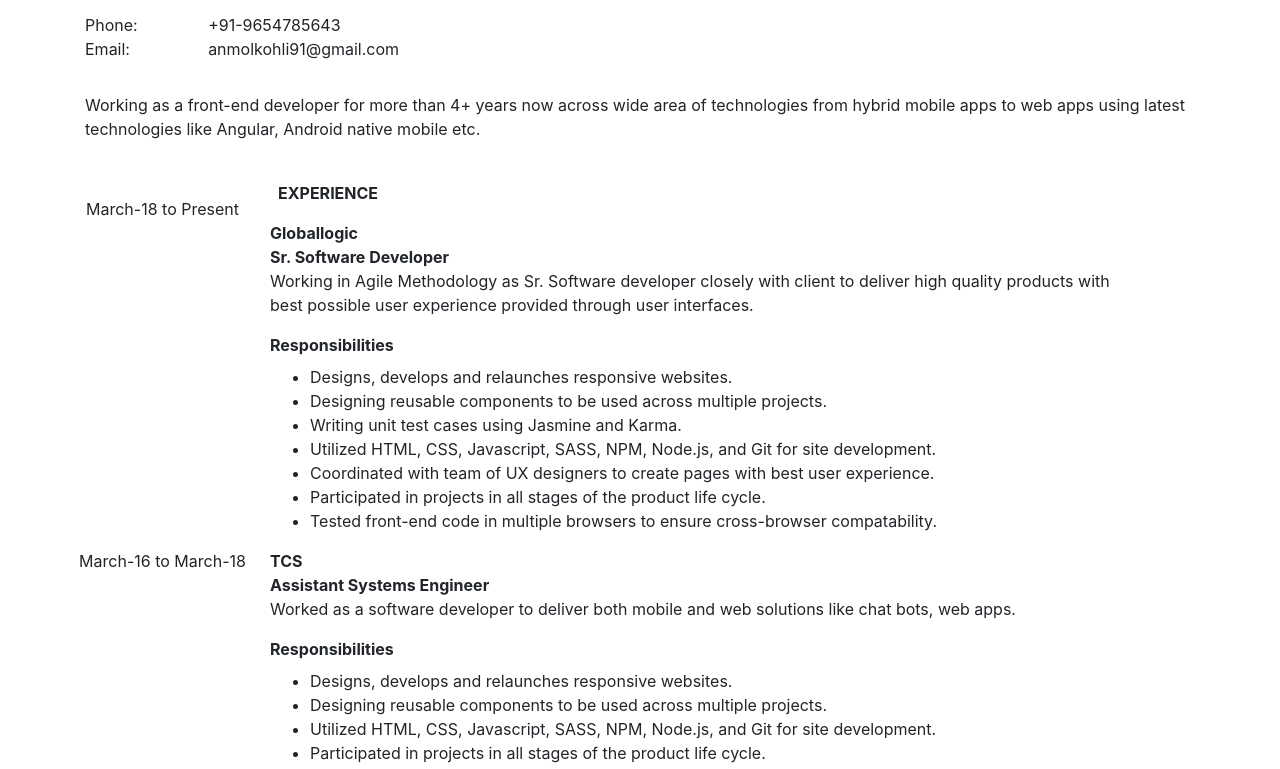
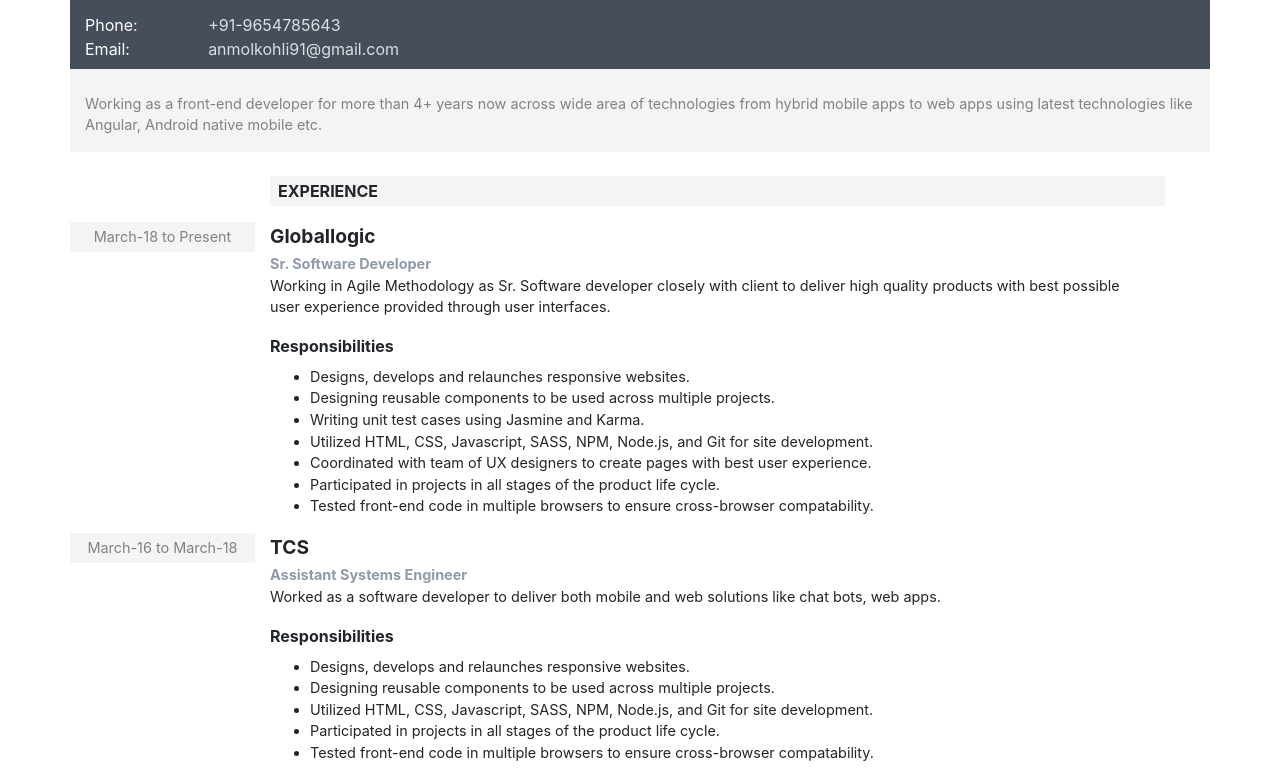
Before and after one commit to anmolk91/anmolk91.github.io, a plain HTML site: page index.html in a window 1280 px wide. Shown: the part 69-838 px from the top of the page. Drawn offline with nearby package versions, Linux system fonts and the light colour scheme.

Commit message:
Portfolio fix

```diff
--- a/index.html
+++ b/index.html
@@ -5,8 +5,8 @@
     <meta name="viewport" content="width=device-width, initial-scale=1">
 
     <link rel="stylesheet" href="https://stackpath.bootstrapcdn.com/bootstrap/4.3.1/css/bootstrap.min.css" integrity="sha384-ggOyR0iXCbMQv3Xipma34MD+dH/1fQ784/j6cY/iJTQUOhcWr7x9JvoRxT2MZw1T" crossorigin="anonymous">
-    <link rel="stylesheet" href="./resume.styles.css">
-    <title>Hire <Your Name Here></title>
+    <link rel="stylesheet" href="./index.css">
+    <title>Anmol Kohli</title>
     <meta name="description" content="Hire Anmol Kohli">
     <meta name="author" content="anmolkohli">
     <body>
```
